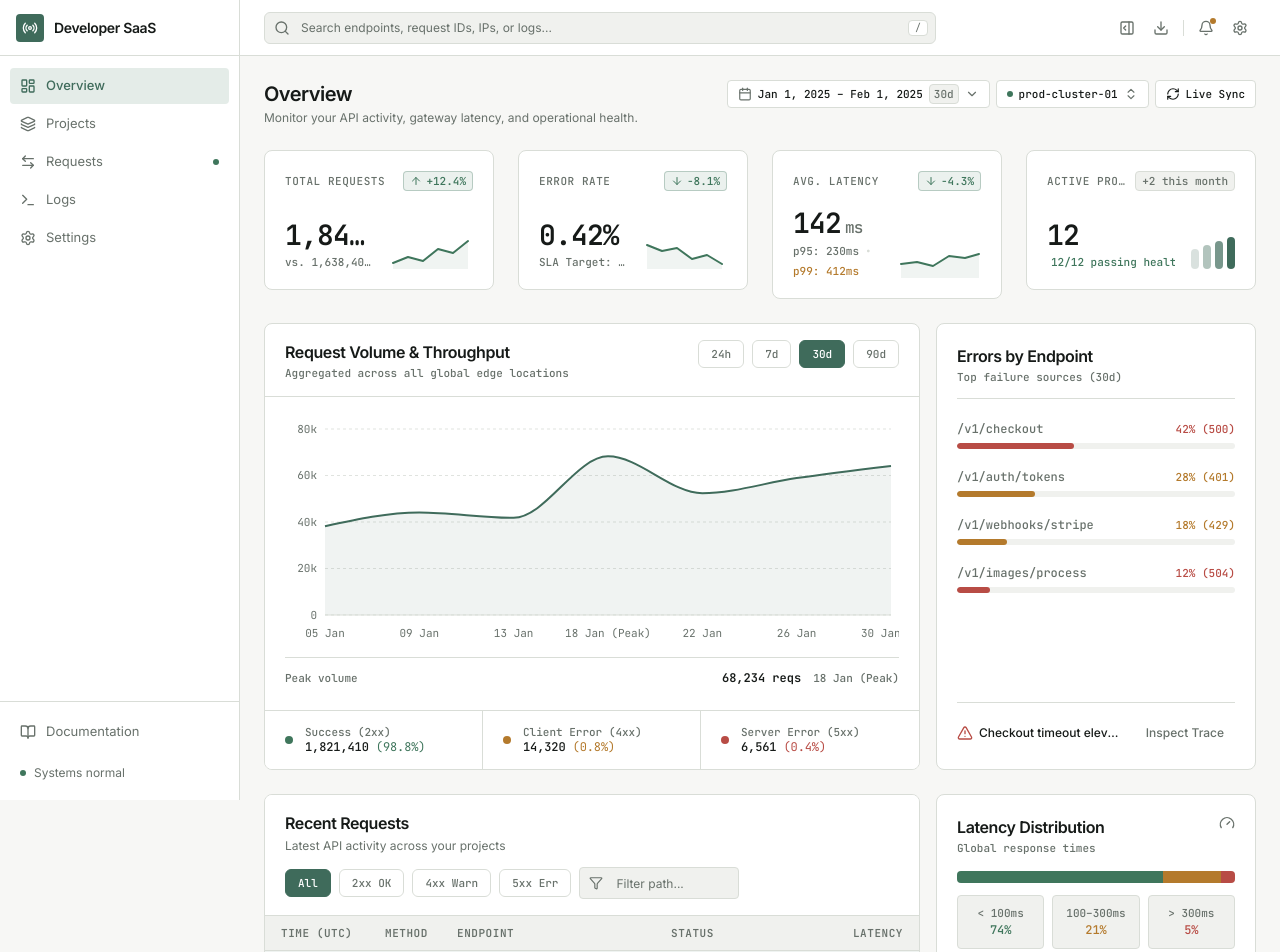
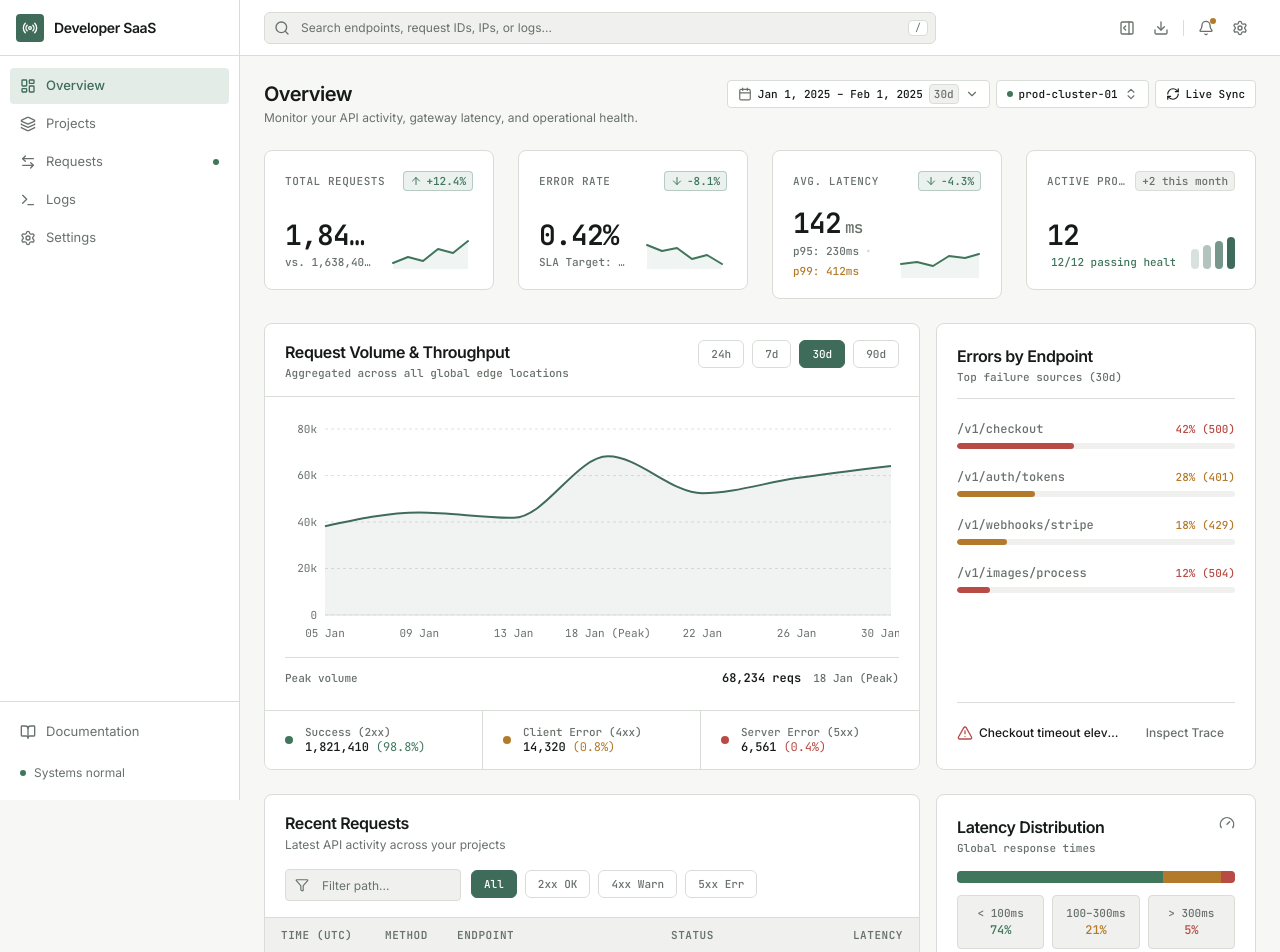
Before and after one commit to yafigian3-hue/developer-saas-dashboard, a React (Vite) app: page / in a window 1280 px wide. Shown: the top 952 px of the page. Built offline with nearby package versions, Linux system fonts and the light colour scheme.

Commit message:
refactor: refine recent requests table state

```diff
--- a/src/components/dashboard/RecentRequestsTable.tsx
+++ b/src/components/dashboard/RecentRequestsTable.tsx
@@ -1,10 +1,10 @@
-import React, { useMemo, useState } from "react";
+import React, { useEffect, useMemo, useState } from "react";
 import { Filter } from "lucide-react";
 import type { ApiRequest } from "../../types/request";
 import { MethodBadge, StatusBadge } from "../shared/StatusBadge";
 import { Pagination } from "../ui/Pagination";
+import { Input } from "../ui/Input";
 import { cn } from "../../lib/utils";
-import { Input } from "../ui/Input";
 
 interface RecentRequestsTableProps {
   requests: ApiRequest[];
@@ -37,6 +37,11 @@ export const RecentRequestsTable: React.FC<RecentRequestsTableProps> = ({
   const [pathFilter, setPathFilter] = useState(filterPathInitial);
   const [currentPage, setCurrentPage] = useState(1);
 
+  useEffect(() => {
+    setPathFilter(filterPathInitial);
+    setCurrentPage(1);
+  }, [filterPathInitial]);
+
   const filteredRequests = useMemo(() => {
     const query = pathFilter.trim().toLowerCase();
 
@@ -60,6 +65,10 @@ export const RecentRequestsTable: React.FC<RecentRequestsTableProps> = ({
     Math.ceil(filteredRequests.length / ITEMS_PER_PAGE),
   );
 
+  useEffect(() => {
+    setCurrentPage((page) => Math.min(Math.max(page, 1), totalPages));
+  }, [totalPages]);
+
   const safeCurrentPage = Math.min(currentPage, totalPages);
   const startIndex = (safeCurrentPage - 1) * ITEMS_PER_PAGE;
   const endIndex = Math.min(
@@ -81,6 +90,10 @@ export const RecentRequestsTable: React.FC<RecentRequestsTableProps> = ({
     setCurrentPage(1);
   };
 
+  const handlePageChange = (page: number) => {
+    setCurrentPage(Math.min(Math.max(page, 1), totalPages));
+  };
+
   const handleRequestKeyDown = (
     event: React.KeyboardEvent<HTMLElement>,
     request: ApiRequest,
@@ -93,22 +106,32 @@ export const RecentRequestsTable: React.FC<RecentRequestsTableProps> = ({
 
   return (
     <section className="@container flex h-full min-w-0 flex-col overflow-hidden rounded-lg border border-border-default bg-surface">
-      {/* Header */}
-      <div className="border-b border-border-default bg-surface px-4 py-4 sm:px-5">
-        <div className="flex min-w-0 flex-col gap-3 @2xl:flex-row @2xl:items-center @2xl:justify-between">
-          <div className="min-w-0 @2xl:flex-1">
-            <h2 className="text-[16px] font-semibold tracking-tight text-text-primary">
+      <header className="border-b border-border-default px-4 py-4 sm:px-5">
+        <div className="flex min-w-0 flex-col gap-4 @2xl:flex-row @2xl:items-center @2xl:justify-between">
+          <div className="min-w-0">
+            <h2 className="text-base font-semibold tracking-tight text-text-primary">
               Recent Requests
             </h2>
 
-            <p className="mt-0.5 truncate text-[12px] text-text-secondary">
+            <p className="mt-0.5 truncate text-xs text-text-secondary">
               Latest API activity across your projects
             </p>
           </div>
 
-          {/* Controls */}
-          <div className="flex min-w-0 flex-col gap-2 @md:flex-row @md:items-center @2xl:shrink-0">
-            <div className="flex max-w-full items-center gap-2 overflow-x-auto">
+          <div className="flex min-w-0 flex-col gap-2.5 @md:flex-row @md:items-center @2xl:shrink-0">
+            <div className="min-w-0 @md:w-44 @2xl:w-48">
+              <Input
+                icon={<Filter className="h-3.5 w-3.5" />}
+                type="text"
+                value={pathFilter}
+                onChange={handlePathFilterChange}
+                placeholder="Filter path..."
+                aria-label="Filter requests by path, ID, or project"
+                className="w-full"
+              />
+            </div>
+
+            <div className="flex min-w-0 max-w-full items-center gap-2 overflow-x-auto pb-0.5">
               {statusFilters.map((filter) => {
                 const isActive = activeFilter === filter.id;
 
@@ -119,7 +142,8 @@ export const RecentRequestsTable: React.FC<RecentRequestsTableProps> = ({
                     onClick={() => handleFilterChange(filter.id)}
                     aria-pressed={isActive}
                     className={cn(
-                      "shrink-0 rounded-md border px-3 py-1.5 font-label-sm transition-colors duration-150 focus-visible:outline-none focus-visible:ring-1 focus-visible:ring-accent",
+                      "shrink-0 rounded-md border px-3 py-1.5 font-label-sm transition-colors duration-150",
+                      "focus-visible:outline-none focus-visible:ring-1 focus-visible:ring-accent",
                       isActive
                         ? "border-accent bg-accent font-semibold text-white hover:bg-accent/90"
                         : "border-border-default bg-surface text-text-secondary hover:bg-surface-muted hover:text-text-primary",
@@ -130,20 +154,9 @@ export const RecentRequestsTable: React.FC<RecentRequestsTableProps> = ({
                 );
               })}
             </div>
-
-            <div className="w-full @md:w-40 @2xl:w-44">
-              <Input
-                icon={<Filter className="h-3.5 w-3.5" />}
-                type="text"
-                value={pathFilter}
-                onChange={handlePathFilterChange}
-                placeholder="Filter path..."
-                aria-label="Filter requests by path, ID, or project"
-              />
           </div>
         </div>
-        </div>
-      </div>
+      </header>
 
       <ul className="block divide-y divide-border-default/60 @xl:hidden">
         {paginatedRequests.map((request) => {
@@ -160,7 +173,7 @@ export const RecentRequestsTable: React.FC<RecentRequestsTableProps> = ({
                 onKeyDown={(event) => handleRequestKeyDown(event, request)}
                 aria-label={`Inspect request ${request.id}`}
                 className={cn(
-                  "cursor-pointer px-4 py-3 outline-none transition-colors duration-100",
+                  "cursor-pointer px-4 py-3 outline-none transition-colors duration-150",
                   "hover:bg-surface-muted focus-visible:bg-surface-muted focus-visible:ring-1 focus-visible:ring-inset focus-visible:ring-accent",
                   isSelected && "bg-accent-soft/60 hover:bg-accent-soft/80",
                 )}
@@ -168,7 +181,8 @@ export const RecentRequestsTable: React.FC<RecentRequestsTableProps> = ({
                 <div className="flex min-w-0 items-center justify-between gap-2">
                   <div className="flex min-w-0 items-center gap-2">
                     <MethodBadge method={request.method} />
-                    <span className="truncate font-code-inline text-[12px] font-medium text-text-primary">
+
+                    <span className="truncate font-code-inline text-xs font-medium text-text-primary">
                       {request.endpoint}
                     </span>
                   </div>
@@ -179,7 +193,7 @@ export const RecentRequestsTable: React.FC<RecentRequestsTableProps> = ({
                   />
                 </div>
 
-                <div className="mt-1.5 flex items-center justify-between gap-2 font-code-inline text-[11px] text-text-secondary">
+                <div className="mt-1.5 flex min-w-0 items-center justify-between gap-2 font-code-inline text-[11px] text-text-secondary">
                   <span className="truncate">
                     {request.time} · {request.project}
                   </span>
@@ -203,14 +217,15 @@ export const RecentRequestsTable: React.FC<RecentRequestsTableProps> = ({
         })}
 
         {paginatedRequests.length === 0 && (
-          <li className="px-4 py-10 text-center font-mono text-[12px] text-text-secondary">
+          <li className="px-4 py-10 text-center font-code-inline text-[11px] text-text-secondary">
             No requests match the current filters.
           </li>
         )}
       </ul>
 
       <div className="hidden min-w-0 @xl:block">
-        <table className="w-full table-fixed border-collapse text-left">
+        <div className="min-w-0 overflow-x-auto">
+          <table className="w-full min-w-[620px] table-fixed border-collapse text-left">
             <caption className="sr-only">Recent API requests</caption>
 
             <colgroup>
@@ -243,7 +258,10 @@ export const RecentRequestsTable: React.FC<RecentRequestsTableProps> = ({
                   Status
                 </th>
 
-              <th scope="col" className="px-4 py-2.5 text-right font-semibold">
+                <th
+                  scope="col"
+                  className="px-4 py-2.5 text-right font-semibold"
+                >
                   Latency
                 </th>
 
@@ -256,7 +274,7 @@ export const RecentRequestsTable: React.FC<RecentRequestsTableProps> = ({
               </tr>
             </thead>
 
-          <tbody className="divide-y divide-border-default/60 text-[12px]">
+            <tbody className="divide-y divide-border-default/60 text-xs">
               {paginatedRequests.map((request) => {
                 const isSelected = request.id === selectedRequestId;
                 const isError = request.status >= 500;
@@ -270,7 +288,7 @@ export const RecentRequestsTable: React.FC<RecentRequestsTableProps> = ({
                     onKeyDown={(event) => handleRequestKeyDown(event, request)}
                     aria-label={`Inspect request ${request.id}`}
                     className={cn(
-                    "cursor-pointer outline-none transition-colors duration-100",
+                      "cursor-pointer outline-none transition-colors duration-150",
                       "hover:bg-surface-muted focus-visible:bg-surface-muted focus-visible:ring-1 focus-visible:ring-inset focus-visible:ring-accent",
                       isSelected && "bg-accent-soft/60 hover:bg-accent-soft/80",
                     )}
@@ -318,7 +336,7 @@ export const RecentRequestsTable: React.FC<RecentRequestsTableProps> = ({
                 <tr>
                   <td
                     colSpan={6}
-                  className="px-4 py-10 text-center font-mono text-[12px] text-text-secondary"
+                    className="px-4 py-10 text-center font-code-inline text-[11px] text-text-secondary"
                   >
                     No requests match the current filters.
                   </td>
@@ -327,15 +345,15 @@ export const RecentRequestsTable: React.FC<RecentRequestsTableProps> = ({
             </tbody>
           </table>
         </div>
+      </div>
 
-      {/* Pagination */}
       <Pagination
         currentPage={safeCurrentPage}
         totalPages={totalPages}
         totalItems={filteredRequests.length}
         startIndex={filteredRequests.length > 0 ? startIndex + 1 : 0}
         endIndex={endIndex}
-        onPageChange={setCurrentPage}
+        onPageChange={handlePageChange}
         itemLabel="requests"
       />
     </section>
```
Lines whose indentation alone changed are shown as unchanged.
